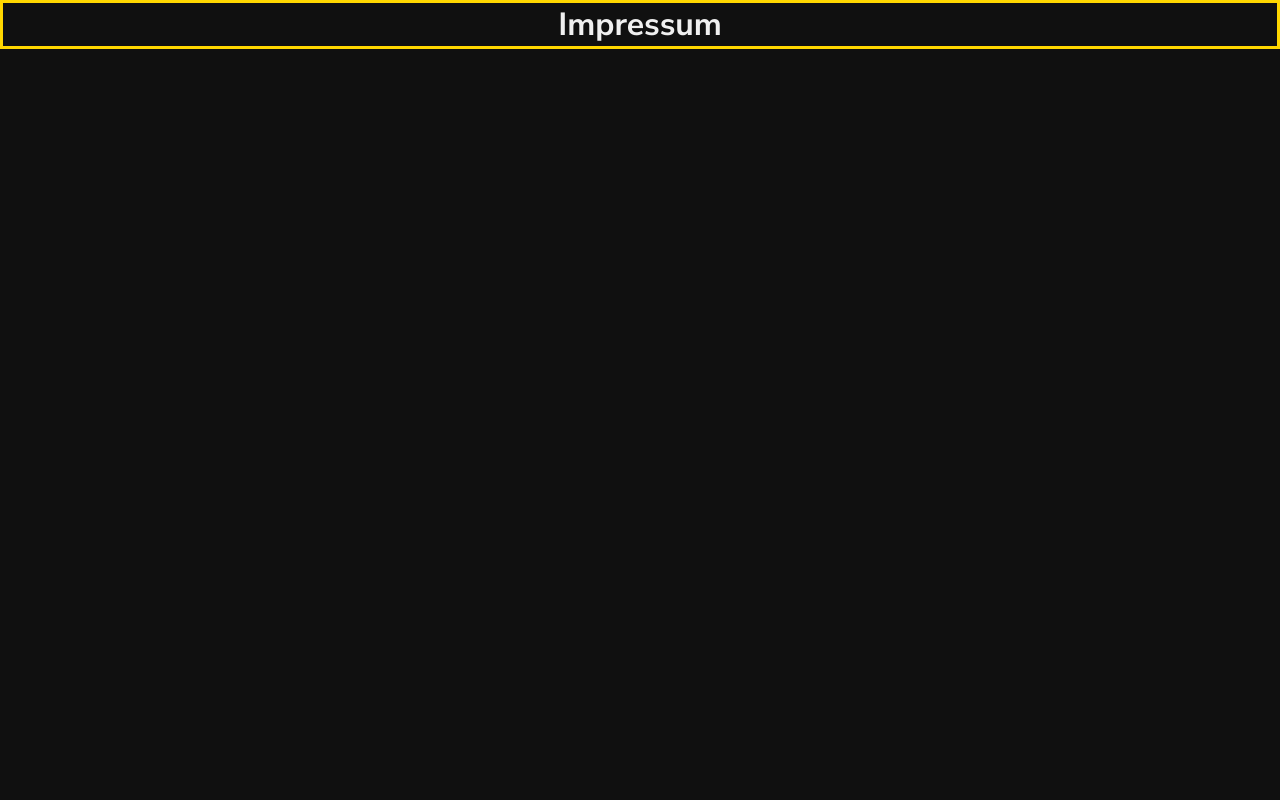
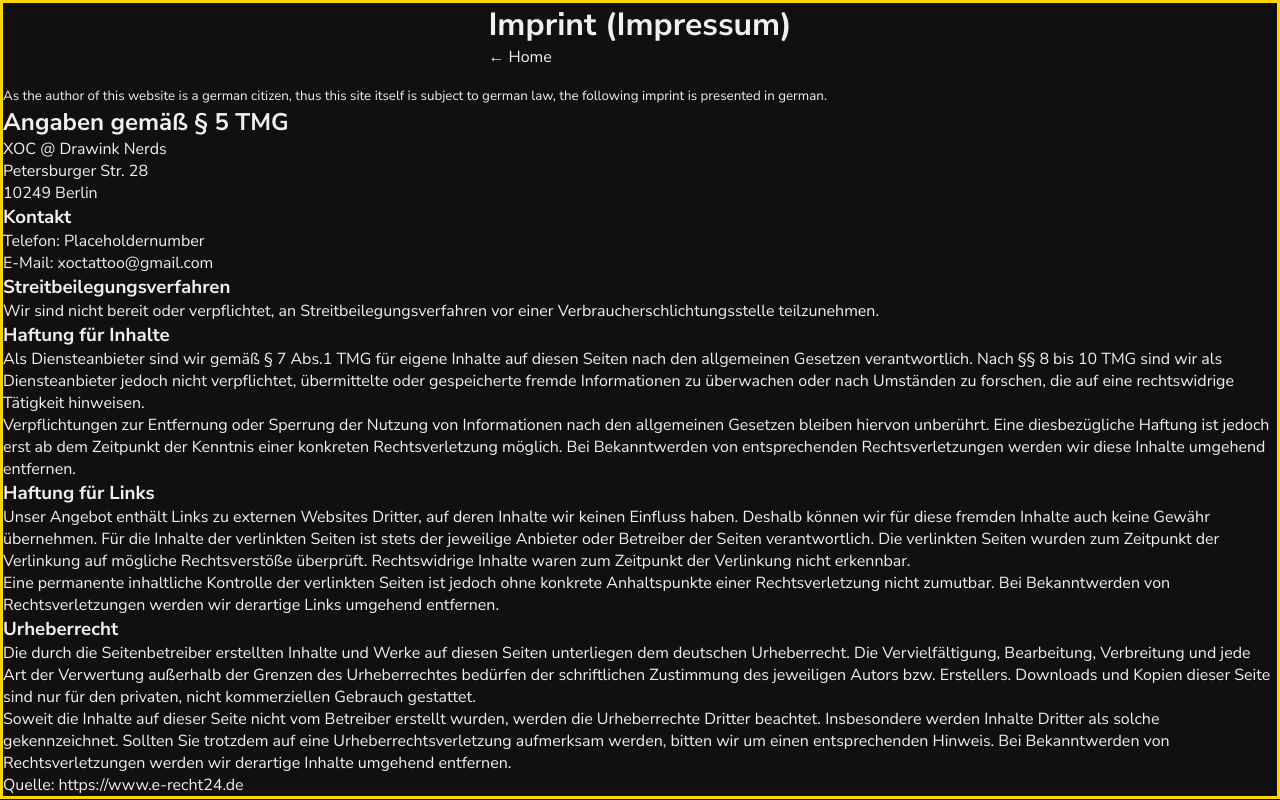
Before and after one commit to lore-web/XOC-Tattoo, a Next.js app: page /pages/imprint in a window 1280 px wide. Built offline with nearby package versions, Linux system fonts and the light colour scheme.

Commit message:
add imprint page with placeholder number

```diff
--- a/src/app/pages/imprint/page.js
+++ b/src/app/pages/imprint/page.js
@@ -1,3 +1,105 @@
+import Link from "next/link";
+import Head from "next/head";
+import Footer from "@/app/components/Footer";
+
 export default function ImprintPage() {
-  return <h1>Impressum</h1>;
+  return (
+    <>
+      <Head>
+        <title>Imprint</title>
+        <meta name="description" content="Impressums Seite für XOC Tattoo" />
+        <meta name="viewport" content="width=device-width, initial-scale=1" />
+        <link rel="icon" href="/favicon.ico" />
+      </Head>
+      <header>
+        <h1>Imprint (Impressum)</h1>
+        <Link href={"/"}>&larr; Home</Link>
+      </header>
+      <main>
+        <small>
+          As the author of this website is a german citizen, thus this site
+          itself is subject to german law, the following imprint is presented in
+          german.
+        </small>
+        <h2>Angaben gemäß § 5 TMG</h2>
+        <p>
+          XOC @ Drawink Nerds
+          <br />
+          Petersburger Str. 28
+          <br />
+          10249 Berlin
+          <br />
+        </p>
+        <h3>Kontakt</h3>
+        <p>
+          Telefon: <Link href={"tel:+491631737743"}>Placeholdernumber</Link>
+          <br />
+          E-Mail:{" "}
+          <Link href={"mailto:xoctattoo@gmail.com"}>xoctattoo@gmail.com</Link>
+          <br />
+        </p>
+        <h3>Streitbeilegungsverfahren</h3>
+        <p>
+          Wir sind nicht bereit oder verpflichtet, an Streitbeilegungsverfahren
+          vor einer Verbraucherschlichtungsstelle teilzunehmen.
+        </p>
+        <h3>Haftung für Inhalte</h3>
+        <p>
+          Als Diensteanbieter sind wir gemäß § 7 Abs.1 TMG für eigene Inhalte
+          auf diesen Seiten nach den allgemeinen Gesetzen verantwortlich. Nach
+          §§ 8 bis 10 TMG sind wir als Diensteanbieter jedoch nicht
+          verpflichtet, übermittelte oder gespeicherte fremde Informationen zu
+          überwachen oder nach Umständen zu forschen, die auf eine rechtswidrige
+          Tätigkeit hinweisen.
+        </p>
+        <p>
+          Verpflichtungen zur Entfernung oder Sperrung der Nutzung von
+          Informationen nach den allgemeinen Gesetzen bleiben hiervon unberührt.
+          Eine diesbezügliche Haftung ist jedoch erst ab dem Zeitpunkt der
+          Kenntnis einer konkreten Rechtsverletzung möglich. Bei Bekanntwerden
+          von entsprechenden Rechtsverletzungen werden wir diese Inhalte
+          umgehend entfernen.
+        </p>
+        <h3>Haftung für Links</h3>
+        <p>
+          Unser Angebot enthält Links zu externen Websites Dritter, auf deren
+          Inhalte wir keinen Einfluss haben. Deshalb können wir für diese
+          fremden Inhalte auch keine Gewähr übernehmen. Für die Inhalte der
+          verlinkten Seiten ist stets der jeweilige Anbieter oder Betreiber der
+          Seiten verantwortlich. Die verlinkten Seiten wurden zum Zeitpunkt der
+          Verlinkung auf mögliche Rechtsverstöße überprüft. Rechtswidrige
+          Inhalte waren zum Zeitpunkt der Verlinkung nicht erkennbar.
+        </p>
+        <p>
+          Eine permanente inhaltliche Kontrolle der verlinkten Seiten ist jedoch
+          ohne konkrete Anhaltspunkte einer Rechtsverletzung nicht zumutbar. Bei
+          Bekanntwerden von Rechtsverletzungen werden wir derartige Links
+          umgehend entfernen.
+        </p>
+        <h3>Urheberrecht</h3>
+        <p>
+          Die durch die Seitenbetreiber erstellten Inhalte und Werke auf diesen
+          Seiten unterliegen dem deutschen Urheberrecht. Die Vervielfältigung,
+          Bearbeitung, Verbreitung und jede Art der Verwertung außerhalb der
+          Grenzen des Urheberrechtes bedürfen der schriftlichen Zustimmung des
+          jeweiligen Autors bzw. Erstellers. Downloads und Kopien dieser Seite
+          sind nur für den privaten, nicht kommerziellen Gebrauch gestattet.
+        </p>
+        <p>
+          Soweit die Inhalte auf dieser Seite nicht vom Betreiber erstellt
+          wurden, werden die Urheberrechte Dritter beachtet. Insbesondere werden
+          Inhalte Dritter als solche gekennzeichnet. Sollten Sie trotzdem auf
+          eine Urheberrechtsverletzung aufmerksam werden, bitten wir um einen
+          entsprechenden Hinweis. Bei Bekanntwerden von Rechtsverletzungen
+          werden wir derartige Inhalte umgehend entfernen.
+        </p>
+        <p>
+          Quelle:{" "}
+          <Link href={"https://www.e-recht24.de"}>
+            https://www.e-recht24.de
+          </Link>
+        </p>
+      </main>
+    </>
+  );
 }
```
